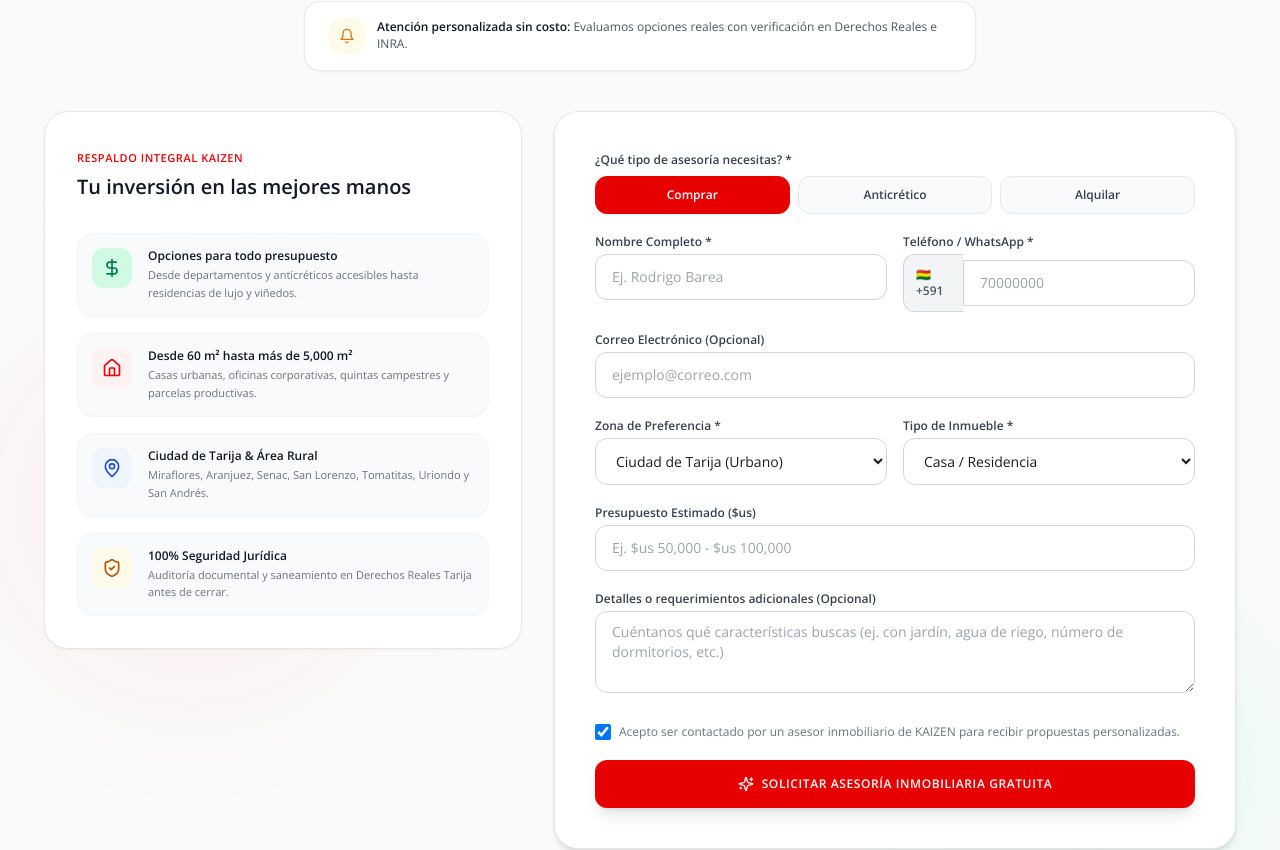
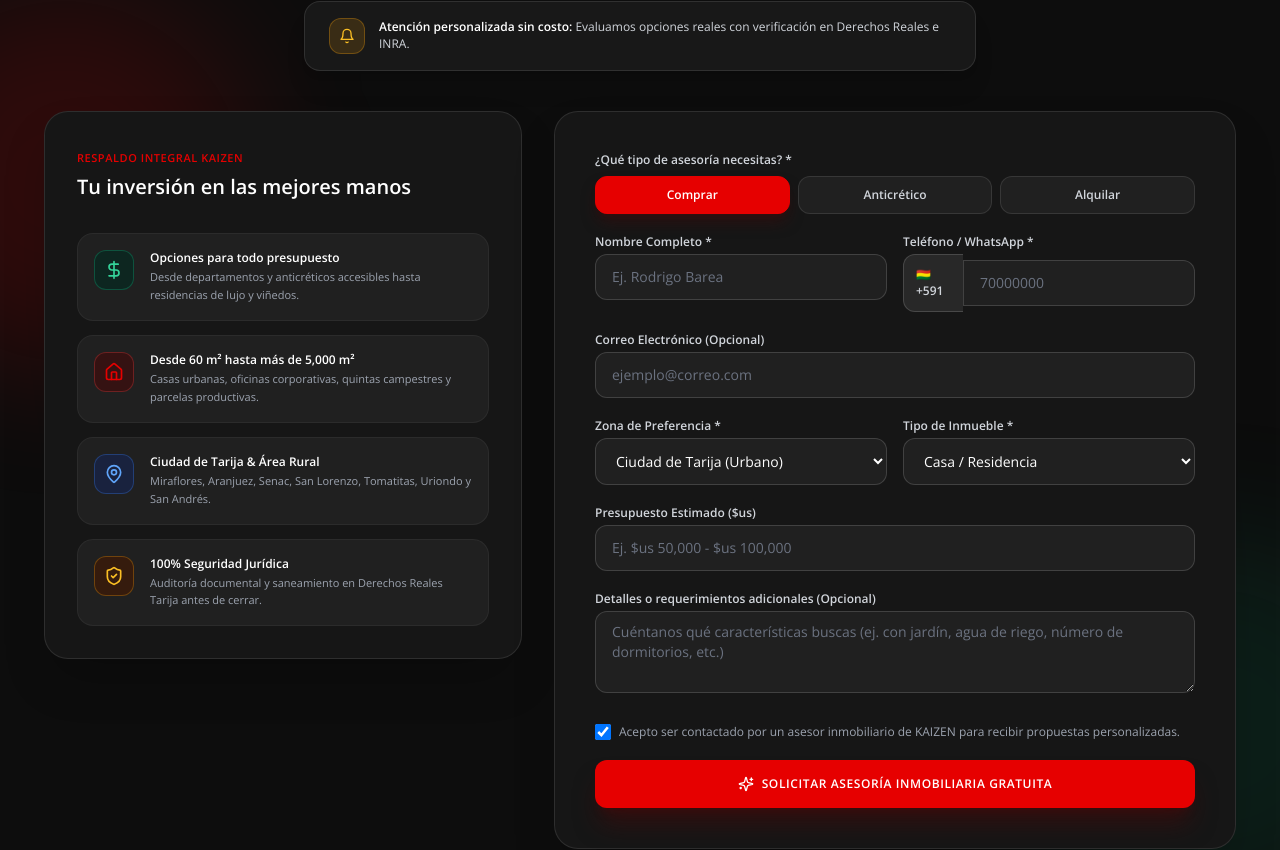
Before and after one commit to RodrigoBarea/kaizen-inmobiliaria, a Next.js app: page / in a window 1280 px wide. Shown: the part 3524-4374 px from the top of the page. Built offline with nearby package versions, Linux system fonts and the light colour scheme; no server answers; the database is empty.

Commit message:
style(asesoria): convert advisory section to sleek onyx dark theme for high contrast

```diff
--- a/components/FormularioAsesoria.tsx
+++ b/components/FormularioAsesoria.tsx
@@ -54,34 +54,35 @@
   )}`;
 
   return (
-    <section id="asesoria" className="py-20 md:py-28 bg-[#FAFAFA] relative overflow-hidden">
+    <section id="asesoria" className="py-20 md:py-28 bg-[#0D0D0D] text-white relative overflow-hidden">
 
-      {/* Glow ambiental */}
-      <div className="absolute top-1/2 left-0 w-96 h-96 bg-red-100/40 rounded-full blur-3xl pointer-events-none" />
-      <div className="absolute bottom-0 right-0 w-96 h-96 bg-emerald-100/40 rounded-full blur-3xl pointer-events-none" />
+      {/* Ambient Radial Glows */}
+      <div className="absolute top-1/4 -left-32 w-96 h-96 bg-[#E60000]/15 rounded-full blur-3xl pointer-events-none" />
+      <div className="absolute bottom-10 -right-32 w-96 h-96 bg-emerald-500/10 rounded-full blur-3xl pointer-events-none" />
+      <div className="absolute top-0 inset-x-0 h-px bg-gradient-to-r from-transparent via-white/10 to-transparent" />
 
       <div className="max-w-[1240px] mx-auto px-4 sm:px-6 relative z-10 space-y-10">
 
         {/* Cabecera Central */}
         <div className="text-center max-w-2xl mx-auto space-y-3">
-          <div className="w-10 h-10 mx-auto rounded-full bg-emerald-50 text-emerald-600 flex items-center justify-center">
+          <div className="w-10 h-10 mx-auto rounded-full bg-emerald-950/70 border border-emerald-500/30 text-emerald-400 flex items-center justify-center shadow-lg shadow-emerald-950/50">
             <TreePine className="w-5 h-5" />
           </div>
-          <h2 className="font-headline-md text-3xl sm:text-4xl font-black text-gray-900 tracking-tight">
+          <h2 className="font-headline-md text-3xl sm:text-4xl font-black text-white tracking-tight">
             Descubre una nueva forma de vivir e invertir
           </h2>
-          <p className="text-xs sm:text-sm text-gray-500 max-w-lg mx-auto leading-relaxed">
+          <p className="text-xs sm:text-sm text-gray-400 max-w-lg mx-auto leading-relaxed">
             Asesoramiento profesional para comprar, tomar en anticrético o alquilar tu próxima propiedad en la ciudad de Tarija o en el área rural.
           </p>
         </div>
 
-        {/* Notificación Superior / Banner Pildora */}
-        <div className="max-w-2xl mx-auto bg-white border border-gray-200/80 rounded-2xl p-4 sm:px-6 shadow-sm flex items-center gap-3 text-left">
-          <div className="w-9 h-9 rounded-xl bg-amber-50 text-amber-600 flex items-center justify-center shrink-0">
+        {/* Notificación Superior / Banner Píldora */}
+        <div className="max-w-2xl mx-auto bg-[#181818] border border-white/10 rounded-2xl p-4 sm:px-6 shadow-xl flex items-center gap-3.5 text-left">
+          <div className="w-9 h-9 rounded-xl bg-amber-500/15 border border-amber-500/30 text-amber-400 flex items-center justify-center shrink-0">
             <Bell className="w-4 h-4" />
           </div>
-          <p className="text-xs text-gray-600 leading-snug">
-            <strong className="text-gray-900">Atención personalizada sin costo:</strong> Evaluamos opciones reales con verificación en Derechos Reales e INRA.
+          <p className="text-xs text-gray-300 leading-snug">
+            <strong className="text-white">Atención personalizada sin costo:</strong> Evaluamos opciones reales con verificación en Derechos Reales e INRA.
           </p>
         </div>
 
@@ -89,61 +90,61 @@
         <div className="grid grid-cols-1 lg:grid-cols-12 gap-8 items-start">
 
           {/* Columna Izquierda: Tarjeta de Aspectos Destacados */}
-          <div className="lg:col-span-5 bg-white rounded-3xl p-6 sm:p-8 border border-gray-200 shadow-sm space-y-6">
+          <div className="lg:col-span-5 bg-[#161616] rounded-3xl p-6 sm:p-8 border border-white/10 shadow-2xl space-y-6">
             <div className="space-y-1">
               <span className="text-[11px] font-bold text-[#E60000] uppercase tracking-wider">
                 Respaldo Integral KAIZEN
               </span>
-              <h3 className="font-extrabold text-xl text-gray-900">
+              <h3 className="font-extrabold text-xl text-white">
                 Tu inversión en las mejores manos
               </h3>
             </div>
 
-            <div className="space-y-4 pt-2">
+            <div className="space-y-3.5 pt-2">
 
-              <div className="flex items-start gap-4 p-3.5 rounded-2xl bg-gray-50 border border-gray-100">
-                <div className="w-10 h-10 rounded-xl bg-emerald-100 text-emerald-700 flex items-center justify-center shrink-0">
+              <div className="flex items-start gap-4 p-4 rounded-2xl bg-[#202020] border border-white/5 hover:border-white/10 transition">
+                <div className="w-10 h-10 rounded-xl bg-emerald-950/60 border border-emerald-500/30 text-emerald-400 flex items-center justify-center shrink-0">
                   <DollarSign className="w-5 h-5" />
                 </div>
                 <div>
-                  <h4 className="text-xs font-bold text-gray-900">Opciones para todo presupuesto</h4>
-                  <p className="text-[11px] text-gray-500 mt-0.5 leading-relaxed">
+                  <h4 className="text-xs font-bold text-white">Opciones para todo presupuesto</h4>
+                  <p className="text-[11px] text-gray-400 mt-0.5 leading-relaxed">
                     Desde departamentos y anticréticos accesibles hasta residencias de lujo y viñedos.
                   </p>
                 </div>
               </div>
 
-              <div className="flex items-start gap-4 p-3.5 rounded-2xl bg-gray-50 border border-gray-100">
-                <div className="w-10 h-10 rounded-xl bg-red-50 text-[#E60000] flex items-center justify-center shrink-0">
+              <div className="flex items-start gap-4 p-4 rounded-2xl bg-[#202020] border border-white/5 hover:border-white/10 transition">
+                <div className="w-10 h-10 rounded-xl bg-red-950/60 border border-red-500/30 text-[#E60000] flex items-center justify-center shrink-0">
                   <Home className="w-5 h-5" />
                 </div>
                 <div>
-                  <h4 className="text-xs font-bold text-gray-900">Desde 60 m² hasta más de 5,000 m²</h4>
-                  <p className="text-[11px] text-gray-500 mt-0.5 leading-relaxed">
+                  <h4 className="text-xs font-bold text-white">Desde 60 m² hasta más de 5,000 m²</h4>
+                  <p className="text-[11px] text-gray-400 mt-0.5 leading-relaxed">
                     Casas urbanas, oficinas corporativas, quintas campestres y parcelas productivas.
                   </p>
                 </div>
               </div>
 
-              <div className="flex items-start gap-4 p-3.5 rounded-2xl bg-gray-50 border border-gray-100">
-                <div className="w-10 h-10 rounded-xl bg-blue-50 text-blue-700 flex items-center justify-center shrink-0">
+              <div className="flex items-start gap-4 p-4 rounded-2xl bg-[#202020] border border-white/5 hover:border-white/10 transition">
+                <div className="w-10 h-10 rounded-xl bg-blue-950/60 border border-blue-500/30 text-blue-400 flex items-center justify-center shrink-0">
                   <MapPin className="w-5 h-5" />
                 </div>
                 <div>
-                  <h4 className="text-xs font-bold text-gray-900">Ciudad de Tarija & Área Rural</h4>
-                  <p className="text-[11px] text-gray-500 mt-0.5 leading-relaxed">
+                  <h4 className="text-xs font-bold text-white">Ciudad de Tarija & Área Rural</h4>
+                  <p className="text-[11px] text-gray-400 mt-0.5 leading-relaxed">
                     Miraflores, Aranjuez, Senac, San Lorenzo, Tomatitas, Uriondo y San Andrés.
                   </p>
                 </div>
               </div>
 
-              <div className="flex items-start gap-4 p-3.5 rounded-2xl bg-gray-50 border border-gray-100">
-                <div className="w-10 h-10 rounded-xl bg-amber-50 text-amber-700 flex items-center justify-center shrink-0">
+              <div className="flex items-start gap-4 p-4 rounded-2xl bg-[#202020] border border-white/5 hover:border-white/10 transition">
+                <div className="w-10 h-10 rounded-xl bg-amber-950/60 border border-amber-500/30 text-amber-400 flex items-center justify-center shrink-0">
                   <ShieldCheck className="w-5 h-5" />
                 </div>
                 <div>
-                  <h4 className="text-xs font-bold text-gray-900">100% Seguridad Jurídica</h4>
-                  <p className="text-[11px] text-gray-500 mt-0.5 leading-relaxed">
+                  <h4 className="text-xs font-bold text-white">100% Seguridad Jurídica</h4>
+                  <p className="text-[11px] text-gray-400 mt-0.5 leading-relaxed">
                     Auditoría documental y saneamiento en Derechos Reales Tarija antes de cerrar.
                   </p>
                 </div>
@@ -153,18 +154,18 @@
           </div>
 
           {/* Columna Derecha: Formulario Interactivo */}
-          <div className="lg:col-span-7 bg-white rounded-3xl p-6 sm:p-10 border border-gray-200 shadow-md">
+          <div className="lg:col-span-7 bg-[#161616] rounded-3xl p-6 sm:p-10 border border-white/10 shadow-2xl">
             {submitted ? (
               <div className="text-center py-10 space-y-5 animate-fade-in">
-                <div className="w-16 h-16 bg-emerald-100 text-emerald-600 rounded-full flex items-center justify-center mx-auto">
+                <div className="w-16 h-16 bg-emerald-950/70 border border-emerald-500/40 text-emerald-400 rounded-full flex items-center justify-center mx-auto shadow-xl shadow-emerald-950/50">
                   <CheckCircle2 className="w-8 h-8" />
                 </div>
                 <div className="space-y-2">
-                  <h3 className="font-extrabold text-2xl text-gray-900">
+                  <h3 className="font-extrabold text-2xl text-white">
                     ¡Solicitud Recibida con Éxito!
                   </h3>
-                  <p className="text-sm text-gray-600 max-w-md mx-auto">
-                    Gracias <strong className="text-gray-900">{formData.nombre}</strong>. Un especialista de KAIZEN se pondrá en contacto contigo a la brevedad.
+                  <p className="text-sm text-gray-300 max-w-md mx-auto">
+                    Gracias <strong className="text-white">{formData.nombre}</strong>. Un especialista de KAIZEN se pondrá en contacto contigo a la brevedad.
                   </p>
                 </div>
 
@@ -173,7 +174,7 @@
                     href={whatsappDirectUrl}
                     target="_blank"
                     rel="noopener noreferrer"
-                    className="inline-flex items-center gap-2 bg-[#10B981] hover:bg-[#059669] text-white font-bold text-xs uppercase tracking-wider px-6 py-3.5 rounded-xl shadow transition"
+                    className="inline-flex items-center gap-2 bg-[#10B981] hover:bg-[#059669] text-white font-bold text-xs uppercase tracking-wider px-6 py-3.5 rounded-xl shadow-lg transition hover:scale-105"
                   >
                     <FaWhatsapp className="text-lg" />
                     <span>Abrir Chat de WhatsApp Ahora</span>
@@ -193,7 +194,7 @@
                         mensaje: '',
                       });
                     }}
-                    className="text-xs text-gray-500 hover:text-gray-900 font-semibold underline p-2"
+                    className="text-xs text-gray-400 hover:text-white font-semibold underline p-2 transition"
                   >
                     Enviar otra consulta
                   </button>
@@ -204,7 +205,7 @@
 
                 {/* Selector de Interés / Operación */}
                 <div>
-                  <label className="text-xs font-bold text-gray-700 block mb-2">
+                  <label className="text-xs font-bold text-gray-300 block mb-2">
                     ¿Qué tipo de asesoría necesitas? *
                   </label>
                   <div className="grid grid-cols-3 gap-2">
@@ -215,8 +216,8 @@
                         onClick={() => setFormData({ ...formData, interes: opc })}
                         className={`py-2.5 px-3 rounded-xl font-bold text-xs transition border text-center ${
                           formData.interes === opc
-                            ? 'bg-[#E60000] text-white border-[#E60000] shadow-sm'
-                            : 'bg-gray-50 text-gray-700 border-gray-200 hover:bg-gray-100'
+                            ? 'bg-[#E60000] text-white border-[#E60000] shadow-lg shadow-red-950/50'
+                            : 'bg-[#202020] text-gray-300 border-white/10 hover:bg-[#282828] hover:text-white'
                         }`}
                       >
                         {opc}
@@ -228,7 +229,7 @@
                 {/* Campos de Nombre y Teléfono */}
                 <div className="grid grid-cols-1 sm:grid-cols-2 gap-4">
                   <div>
-                    <label className="text-xs font-bold text-gray-700 block mb-1">
+                    <label className="text-xs font-bold text-gray-300 block mb-1">
                       Nombre Completo *
                     </label>
                     <input
@@ -237,16 +238,16 @@
                       placeholder="Ej. Rodrigo Barea"
                       value={formData.nombre}
                       onChange={(e) => setFormData({ ...formData, nombre: e.target.value })}
-                      className="w-full px-4 py-3 rounded-xl border border-gray-300 text-sm focus:ring-2 focus:ring-[#E60000] focus:border-[#E60000] outline-none"
+                      className="w-full px-4 py-3 rounded-xl bg-[#202020] border border-white/15 text-white placeholder-gray-500 text-sm focus:ring-2 focus:ring-[#E60000]/50 focus:border-[#E60000] outline-none transition"
                     />
                   </div>
 
                   <div>
-                    <label className="text-xs font-bold text-gray-700 block mb-1">
+                    <label className="text-xs font-bold text-gray-300 block mb-1">
                       Teléfono / WhatsApp *
                     </label>
                     <div className="flex items-center">
-                      <span className="bg-gray-100 border border-r-0 border-gray-300 rounded-l-xl px-3 py-3 text-xs font-bold text-gray-600 flex items-center gap-1">
+                      <span className="bg-[#282828] border border-r-0 border-white/15 rounded-l-xl px-3 py-3 text-xs font-bold text-gray-300 flex items-center gap-1">
                         🇧🇴 +591
                       </span>
                       <input
@@ -255,7 +256,7 @@
                         placeholder="70000000"
                         value={formData.telefono}
                         onChange={(e) => setFormData({ ...formData, telefono: e.target.value })}
-                        className="w-full px-4 py-3 rounded-r-xl border border-gray-300 text-sm focus:ring-2 focus:ring-[#E60000] focus:border-[#E60000] outline-none"
+                        className="w-full px-4 py-3 rounded-r-xl bg-[#202020] border border-white/15 text-white placeholder-gray-500 text-sm focus:ring-2 focus:ring-[#E60000]/50 focus:border-[#E60000] outline-none transition"
                       />
                     </div>
                   </div>
@@ -263,7 +264,7 @@
 
                 {/* Correo Electrónico */}
                 <div>
-                  <label className="text-xs font-bold text-gray-700 block mb-1">
+                  <label className="text-xs font-bold text-gray-300 block mb-1">
                     Correo Electrónico (Opcional)
                   </label>
                   <input
@@ -271,48 +272,48 @@
                     placeholder="ejemplo@correo.com"
                     value={formData.email || ''}
                     onChange={(e) => setFormData({ ...formData, email: e.target.value })}
-                    className="w-full px-4 py-3 rounded-xl border border-gray-300 text-sm focus:ring-2 focus:ring-[#E60000] focus:border-[#E60000] outline-none"
+                    className="w-full px-4 py-3 rounded-xl bg-[#202020] border border-white/15 text-white placeholder-gray-500 text-sm focus:ring-2 focus:ring-[#E60000]/50 focus:border-[#E60000] outline-none transition"
                   />
                 </div>
 
                 {/* Zona y Tipo de Inmueble */}
                 <div className="grid grid-cols-1 sm:grid-cols-2 gap-4">
                   <div>
-                    <label className="text-xs font-bold text-gray-700 block mb-1">
+                    <label className="text-xs font-bold text-gray-300 block mb-1">
                       Zona de Preferencia *
                     </label>
                     <select
                       value={formData.zona_interes}
                       onChange={(e) => setFormData({ ...formData, zona_interes: e.target.value })}
-                      className="w-full px-4 py-3 rounded-xl border border-gray-300 text-sm bg-white focus:ring-2 focus:ring-[#E60000] focus:border-[#E60000] outline-none cursor-pointer"
+                      className="w-full px-4 py-3 rounded-xl bg-[#202020] border border-white/15 text-white text-sm focus:ring-2 focus:ring-[#E60000]/50 focus:border-[#E60000] outline-none cursor-pointer"
                     >
-                      <option value="Ciudad de Tarija">Ciudad de Tarija (Urbano)</option>
-                      <option value="Área Rural / Fincas">Área Rural (Fincas, Viñedos, San Lorenzo)</option>
-                      <option value="Ambas Zonas">Ambas Zonas / Abierto a opciones</option>
+                      <option value="Ciudad de Tarija" className="bg-[#1A1A1A] text-white">Ciudad de Tarija (Urbano)</option>
+                      <option value="Área Rural / Fincas" className="bg-[#1A1A1A] text-white">Área Rural (Fincas, Viñedos, San Lorenzo)</option>
+                      <option value="Ambas Zonas" className="bg-[#1A1A1A] text-white">Ambas Zonas / Abierto a opciones</option>
                     </select>
                   </div>
 
                   <div>
-                    <label className="text-xs font-bold text-gray-700 block mb-1">
+                    <label className="text-xs font-bold text-gray-300 block mb-1">
                       Tipo de Inmueble *
                     </label>
                     <select
                       value={formData.tipo_inmueble}
                       onChange={(e) => setFormData({ ...formData, tipo_inmueble: e.target.value })}
-                      className="w-full px-4 py-3 rounded-xl border border-gray-300 text-sm bg-white focus:ring-2 focus:ring-[#E60000] focus:border-[#E60000] outline-none cursor-pointer"
+                      className="w-full px-4 py-3 rounded-xl bg-[#202020] border border-white/15 text-white text-sm focus:ring-2 focus:ring-[#E60000]/50 focus:border-[#E60000] outline-none cursor-pointer"
                     >
-                      <option value="Casa">Casa / Residencia</option>
-                      <option value="Departamento">Departamento</option>
-                      <option value="Terreno">Terreno / Lote</option>
-                      <option value="Finca / Quinta">Finca / Viñedo / Quinta</option>
-                      <option value="Oficina Comercial">Oficina / Local Comercial</option>
+                      <option value="Casa" className="bg-[#1A1A1A] text-white">Casa / Residencia</option>
+                      <option value="Departamento" className="bg-[#1A1A1A] text-white">Departamento</option>
+                      <option value="Terreno" className="bg-[#1A1A1A] text-white">Terreno / Lote</option>
+                      <option value="Finca / Quinta" className="bg-[#1A1A1A] text-white">Finca / Viñedo / Quinta</option>
+                      <option value="Oficina Comercial" className="bg-[#1A1A1A] text-white">Oficina / Local Comercial</option>
                     </select>
                   </div>
                 </div>
 
                 {/* Presupuesto Estimado */}
                 <div>
-                  <label className="text-xs font-bold text-gray-700 block mb-1">
+                  <label className="text-xs font-bold text-gray-300 block mb-1">
                     Presupuesto Estimado ($us)
                   </label>
                   <input
@@ -320,13 +321,13 @@
                     placeholder="Ej. $us 50,000 - $us 100,000"
                     value={formData.presupuesto || ''}
                     onChange={(e) => setFormData({ ...formData, presupuesto: e.target.value })}
-                    className="w-full px-4 py-3 rounded-xl border border-gray-300 text-sm focus:ring-2 focus:ring-[#E60000] focus:border-[#E60000] outline-none"
+                    className="w-full px-4 py-3 rounded-xl bg-[#202020] border border-white/15 text-white placeholder-gray-500 text-sm focus:ring-2 focus:ring-[#E60000]/50 focus:border-[#E60000] outline-none transition"
                   />
                 </div>
 
                 {/* Mensaje / Detalles */}
                 <div>
-                  <label className="text-xs font-bold text-gray-700 block mb-1">
+                  <label className="text-xs font-bold text-gray-300 block mb-1">
                     Detalles o requerimientos adicionales (Opcional)
                   </label>
                   <textarea
@@ -334,7 +335,7 @@
                     placeholder="Cuéntanos qué características buscas (ej. con jardín, agua de riego, número de dormitorios, etc.)"
                     value={formData.mensaje || ''}
                     onChange={(e) => setFormData({ ...formData, mensaje: e.target.value })}
-                    className="w-full px-4 py-2.5 rounded-xl border border-gray-300 text-sm focus:ring-2 focus:ring-[#E60000] focus:border-[#E60000] outline-none"
+                    className="w-full px-4 py-2.5 rounded-xl bg-[#202020] border border-white/15 text-white placeholder-gray-500 text-sm focus:ring-2 focus:ring-[#E60000]/50 focus:border-[#E60000] outline-none transition"
                   />
                 </div>
 
@@ -345,9 +346,9 @@
                     type="checkbox"
                     checked={acceptedTerms}
                     onChange={(e) => setAcceptedTerms(e.target.checked)}
-                    className="w-4 h-4 text-[#E60000] border-gray-300 rounded focus:ring-[#E60000]"
+                    className="w-4 h-4 text-[#E60000] bg-[#202020] border-white/20 rounded focus:ring-[#E60000]"
                   />
-                  <label htmlFor="terms" className="text-xs text-gray-500 cursor-pointer">
+                  <label htmlFor="terms" className="text-xs text-gray-400 cursor-pointer">
                     Acepto ser contactado por un asesor inmobiliario de KAIZEN para recibir propuestas personalizadas.
                   </label>
                 </div>
@@ -356,7 +357,7 @@
                 <button
                   type="submit"
                   disabled={loading}
-                  className="w-full bg-[#E60000] hover:bg-[#C00000] text-white font-bold text-xs uppercase tracking-wider py-4 rounded-xl shadow-lg transition-all flex items-center justify-center gap-2 disabled:opacity-50"
+                  className="w-full bg-[#E60000] hover:bg-[#FF1A1A] text-white font-black text-xs uppercase tracking-wider py-4 rounded-xl shadow-xl shadow-red-950/60 transition-all flex items-center justify-center gap-2 disabled:opacity-50 hover:scale-[1.01]"
                 >
                   {loading ? (
                     <>
```
